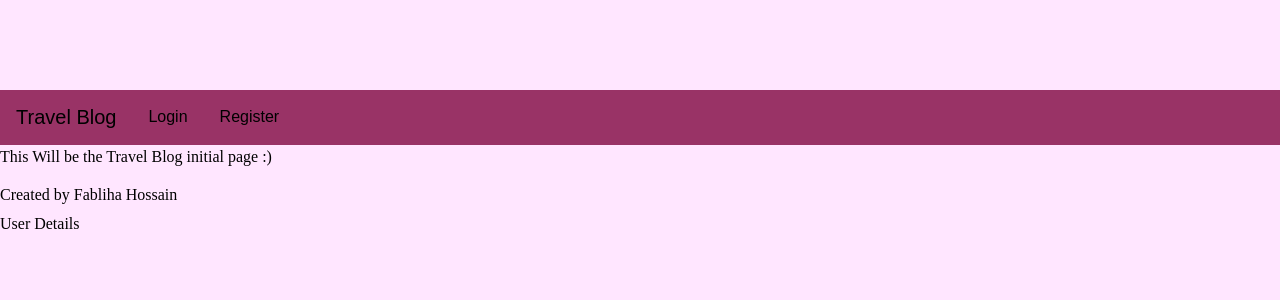
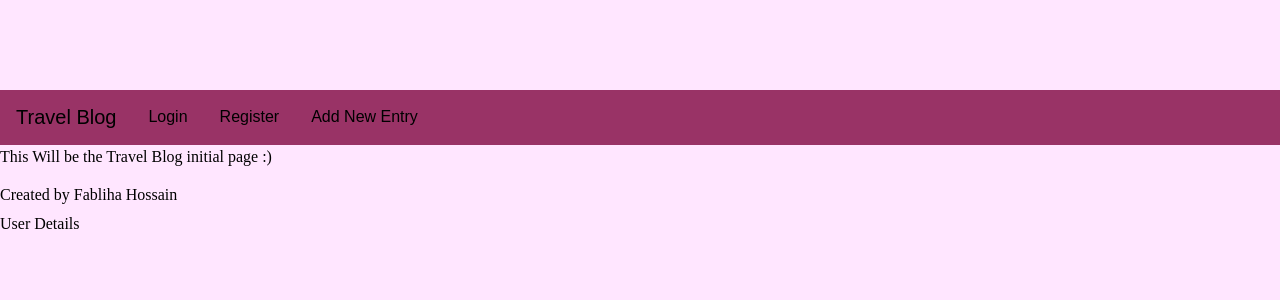
Before and after one commit to FablihaHossain/travel_blog, a Django app: page / in a window 1280 px wide. Shown: the part 185-485 px from the top of the page. Run offline with Django 3.2, Linux system fonts and the light colour scheme; data that the repository does not hold is empty; some libraries are stand-ins or nearby versions.

Commit message:
added a route to new entry page in nav bar for now

```diff
--- a/travelBlog/travelEntries/templates/index.html
+++ b/travelBlog/travelEntries/templates/index.html
@@ -23,6 +23,10 @@
 		<!-- Registration Route -->
 			<li class = "nav-item">
 				<a class = "nav-link nav-words navbar-text" href="{% url 'register' %}"> Register </a>
+			</li>
+
+			<li class = "nav-item">
+				<a class = "nav-link nav-words navbar-text" href="{% url 'newEntry' %}"> Add New Entry </a>
 			</li>
 		</div>
 	</nav>
```
